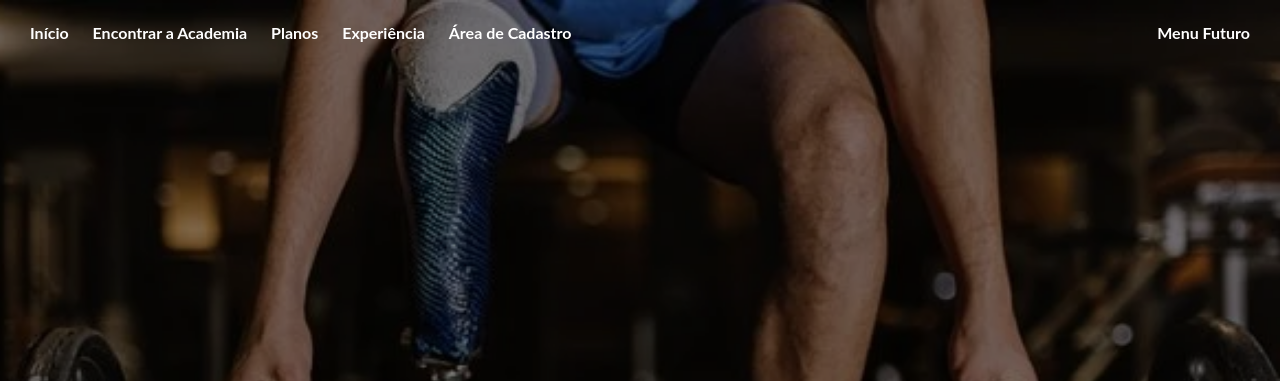
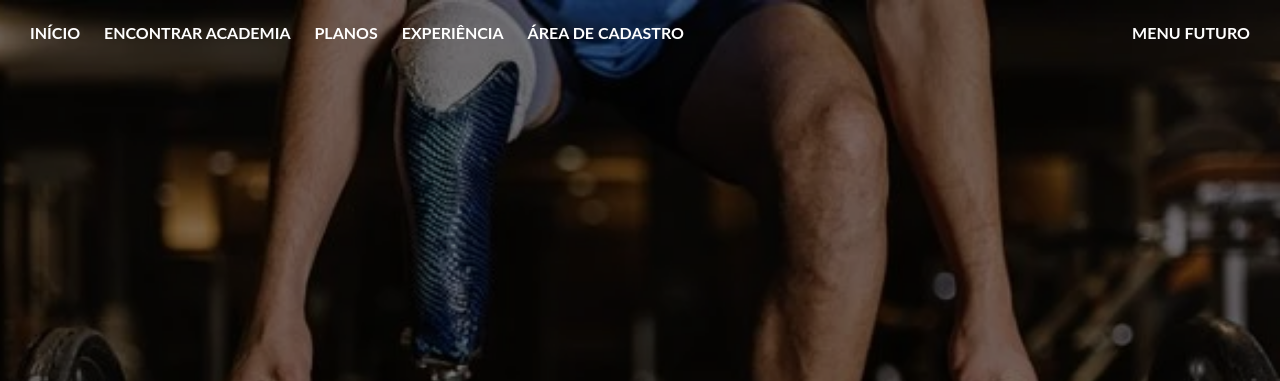
Before and after one commit to Julliia-az/AdaptFit, a plain HTML site: page index.html in a window 1280 px wide. Shown: the top 381 px of the page. Drawn offline with nearby package versions, Linux system fonts and the light colour scheme; a web font is replaced by a local one.

Commit message:
Update index.html

```diff
--- a/index.html
+++ b/index.html
@@ -19,14 +19,14 @@
     <div class="overlay"></div>
     <nav class="navbar">
       <div>
-        <a href="index.html">Início</a>
-        <a href="encontrar.html">Encontrar a Academia</a>
-        <a href="planos.html">Planos</a>
-        <a href="experiencia.html">Experiência</a>
-        <a href="cadastro.html">Área de Cadastro</a>
+        <a class="mudar-borda" href="index.html">INÍCIO</a>
+        <a class="mudar-borda" id="p2" href="javascript:void(0);" onclick="bordaPreta(); irPagina('encontrar')">ENCONTRAR ACADEMIA</a>
+        <a class="mudar-borda" id="p3" href="javascript:void(0);" onclick="bordaPreta(); irPagina('planos')">PLANOS</a>
+        <a class="mudar-borda" id="p4" href="javascript:void(0);" onclick="bordaPreta(); irPagina('experiencia')">EXPERIÊNCIA</a>
+        <a class="mudar-borda" id="p5" href="javascript:void(0);" onclick="bordaPreta(); irPagina('cadastro')">ÁREA DE CADASTRO</a>
       </div>
       <div>
-        <a href="futuras_paginas.html">Menu Futuro</a>
+        <a class="mudar-borda" href="futuras_paginas.html">MENU FUTURO</a>
       </div>
     </nav>
     <div class="content">
@@ -136,6 +136,8 @@
   <footer>
     <p>&copy; 2024 AdaptFit - Todos os direitos reservados.</p>
   </footer>
+
+  <script src="script.js"></script>
 </body>
 
 </html>
```
